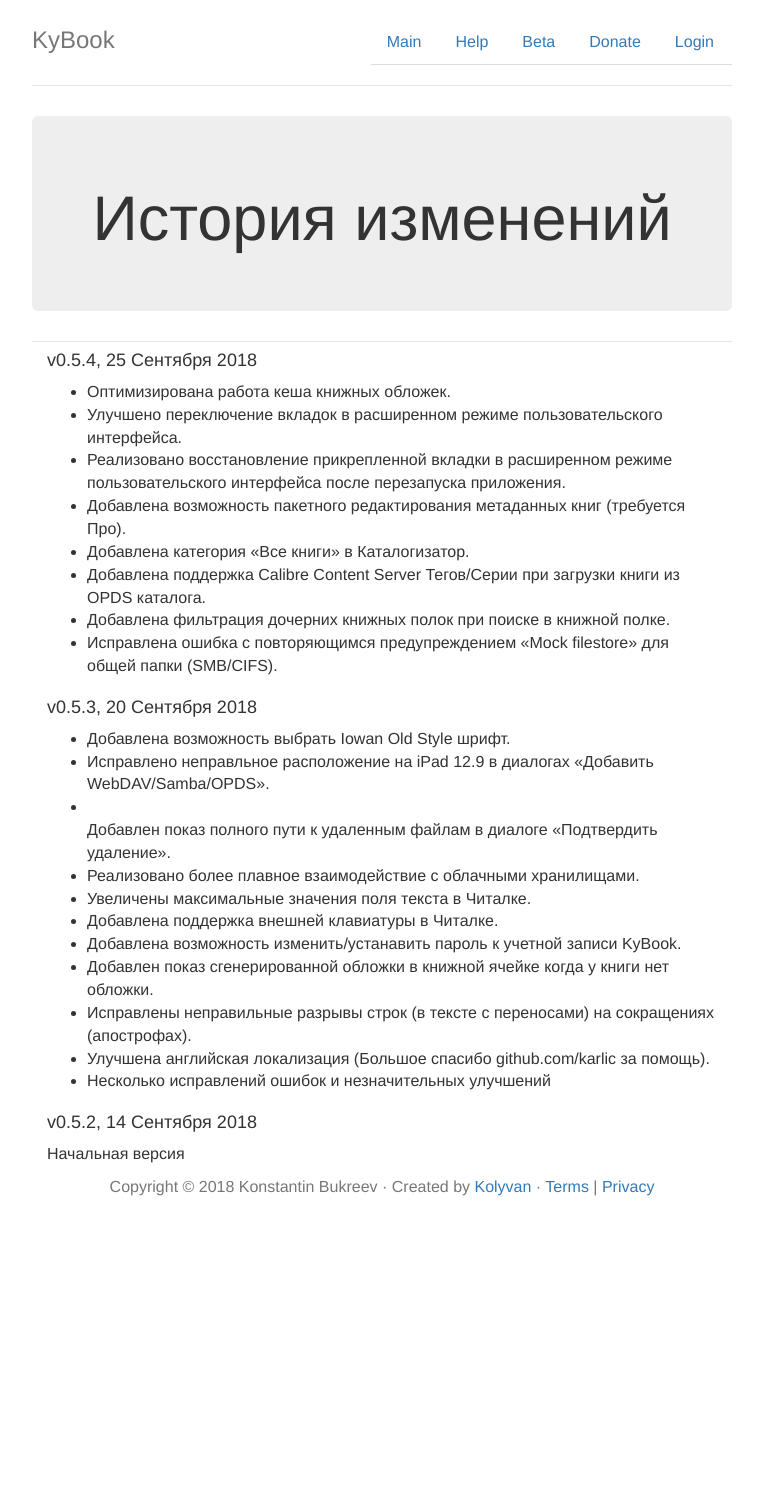
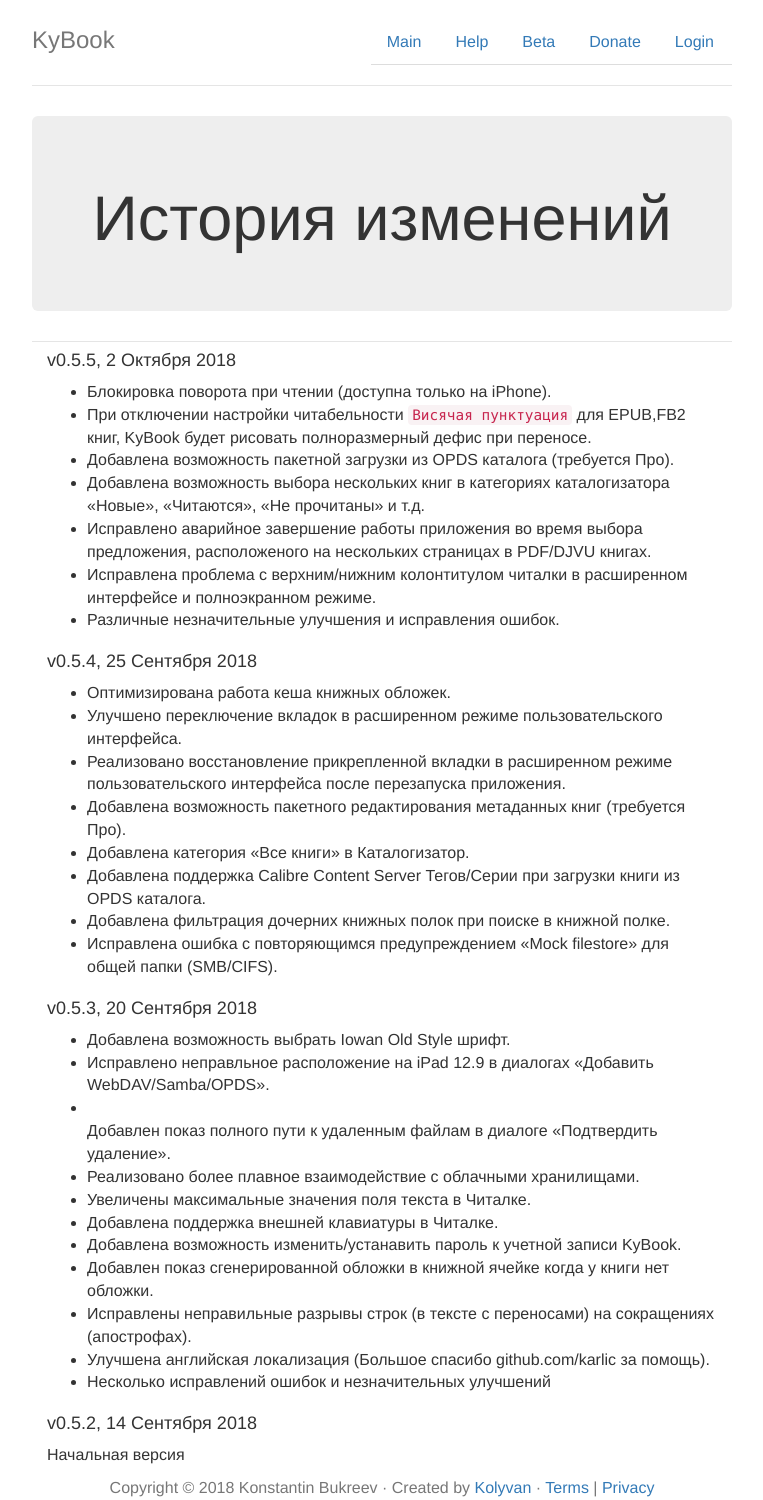
Before and after one commit to kolyvan/kybook-reader.com, a Jekyll site: the page built from ru/changelog.html, in a window 1280 px wide. Shown: the whole page, without its empty margins (258-1021 px from the left). Built offline with Jekyll 4.4.1, drawn with Linux system fonts in a browser that asks for light colours; before the commit the page ends 1199 px from its top, so only the background shows below that.

Commit message:
update for app release v0.5.5

```diff
--- a/index.html
+++ b/index.html
@@ -21,7 +21,7 @@
 </div>
 
 <div class="alert alert-success" role="alert">
-  <strong>September 25, 2018</strong> KyBook 3 v0.5.4 was released on the  <a href="http://itunes.apple.com/app/id1348198785">App Store</a>.
+  <strong>October 2, 2018</strong> KyBook 3 v0.5.5 was released on the  <a href="http://itunes.apple.com/app/id1348198785">App Store</a>.
   <br />
   <a href="/changelog.html">Change Log</a>
 </div>
--- a/ru/changelog.html
+++ b/ru/changelog.html
@@ -5,6 +5,19 @@
 
 <div class="jumbotron">
 <h1>История изменений</h1>
+</div>
+
+<div class="col-lg-12">
+  <h4>v0.5.5, 2 Октября 2018</h4>
+  <ul>
+    <li>Блокировка поворота при чтении (доступна только на iPhone).</li>
+    <li>При отключении настройки читабельности <code>Висячая пунктуация</code> для EPUB,FB2 книг, KyBook будет рисовать полноразмерный дефис при переносе.</li>
+    <li>Добавлена возможность пакетной загрузки из OPDS каталога (требуется Про).</li>
+    <li>Добавлена возможность выбора нескольких книг в категориях каталогизатора «Новые», «Читаются», «Не прочитаны» и т.д.</li>
+    <li>Исправлено аварийное завершение работы приложения во время выбора предложения, расположеного на нескольких страницах в PDF/DJVU книгах.</li>
+    <li>Исправлена проблема с верхним/нижним колонтитулом читалки в расширенном интерфейсе и полноэкранном режиме.</li>
+    <li>Различные незначительные улучшения и исправления ошибок.</li>
+  </ul>
 </div>
 
 <div class="col-lg-12">
--- a/ru/index.html
+++ b/ru/index.html
@@ -21,7 +21,7 @@
 </div>
 
 <div class="alert alert-success" role="alert">
-  <strong>25 Сентября 2018</strong> KyBook 3 v0.5.4 выпущен в <a href="https://itunes.apple.com/ru/app/kybook-3-ebook-reader/id1348198785?mt=8">App Store</a>.
+  <strong>2 Октября 2018</strong> KyBook 3 v0.5.5 выпущен в <a href="https://itunes.apple.com/ru/app/kybook-3-ebook-reader/id1348198785?mt=8">App Store</a>.
   <br />
   <a href="/ru/changelog.html">История изменений</a>
 </div>
```
Also changed, not shown: changelog.html (+13 -0 lines).
